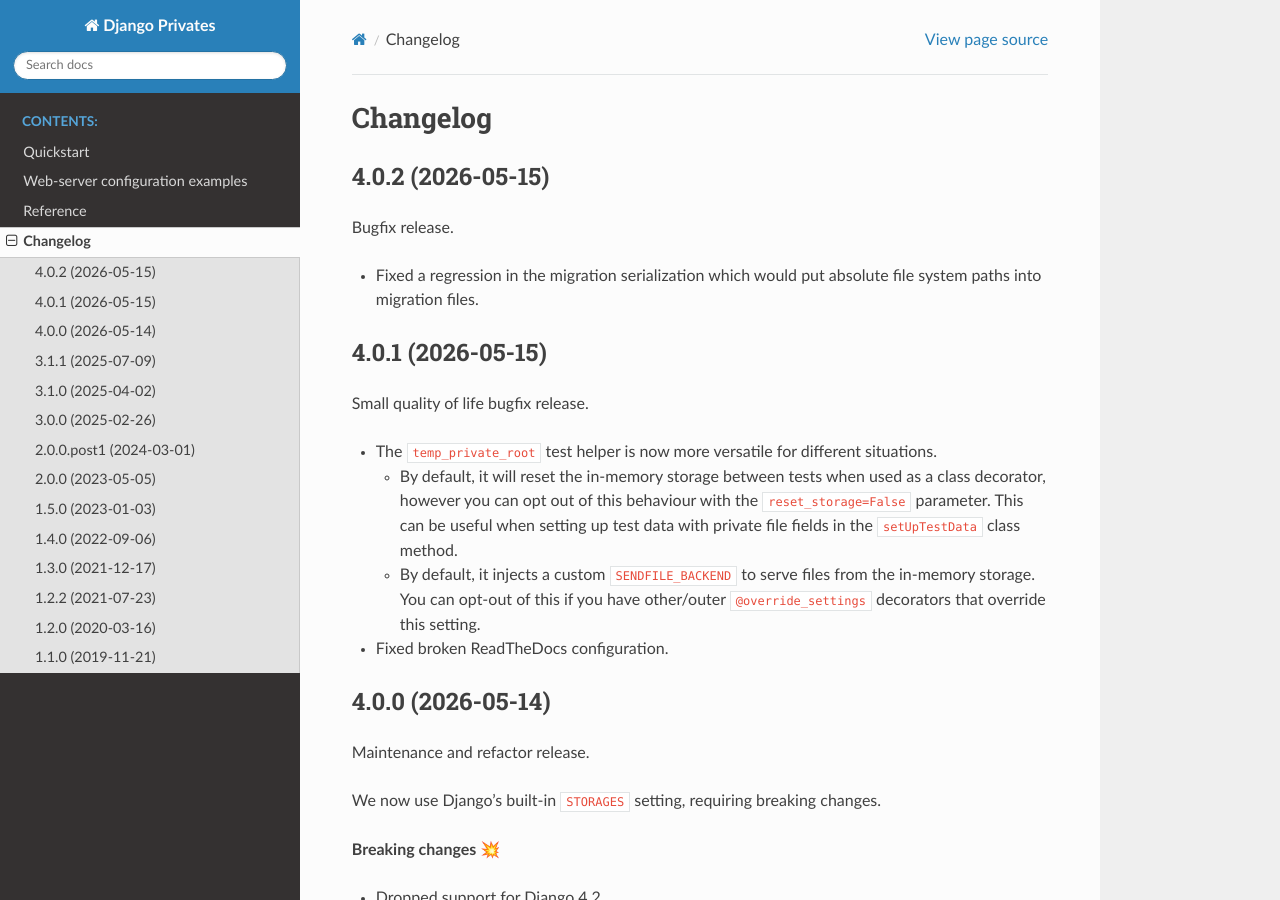
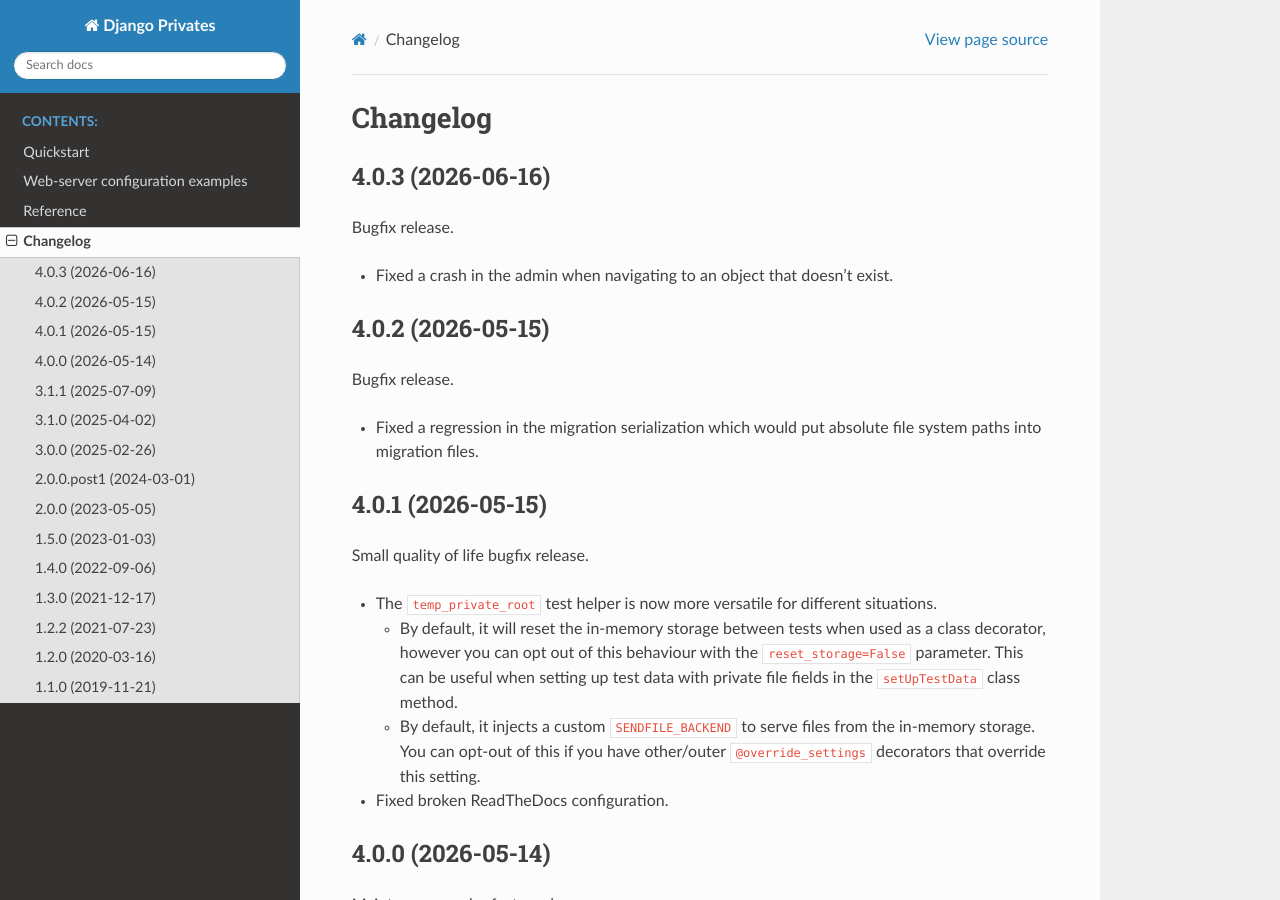
Before and after one commit to sergei-maertens/django-privates, a Sphinx documentation site: the page built from docs/changelog.rst, in a window 1280 px wide and 900 px high. Built offline with Sphinx 7.4.7 and the Read the Docs theme 3.1.0, drawn with Linux system fonts in a browser that asks for light colours.

Commit message:
:bookmark: Bump to 4.0.3 and update changelog

```diff
--- a/Changelog.rst
+++ b/Changelog.rst
@@ -1,6 +1,13 @@
 =========
 Changelog
 =========
+
+4.0.3 (2026-06-16)
+==================
+
+Bugfix release.
+
+* Fixed a crash in the admin when navigating to an object that doesn't exist.
 
 4.0.2 (2026-05-15)
 ==================
--- a/docs/conf.py
+++ b/docs/conf.py
@@ -30,7 +30,7 @@
 author = "Sergei Maertens"
 
 # The full version, including alpha/beta/rc tags
-release = "4.0.2"
+release = "4.0.3"
 
 
 # -- General configuration ---------------------------------------------------
--- a/privates/__init__.py
+++ b/privates/__init__.py
@@ -1 +1 @@
-__version__ = "4.0.2"
+__version__ = "4.0.3"
--- a/pyproject.toml
+++ b/pyproject.toml
@@ -70,7 +70,7 @@
 DJANGO_SETTINGS_MODULE = "testapp.settings"
 
 [tool.bumpversion]
-current_version = "4.0.2"
+current_version = "4.0.3"
 files = [
     {filename = "privates/__init__.py"},
     {filename = "docs/conf.py"},
```
